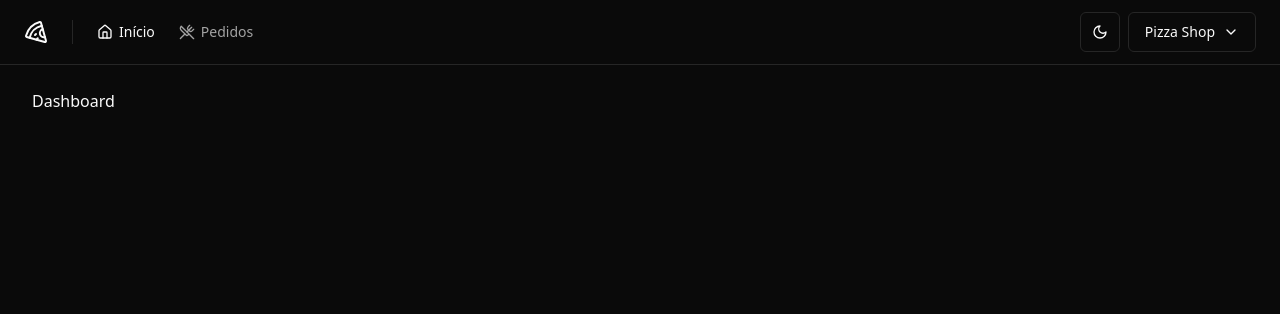
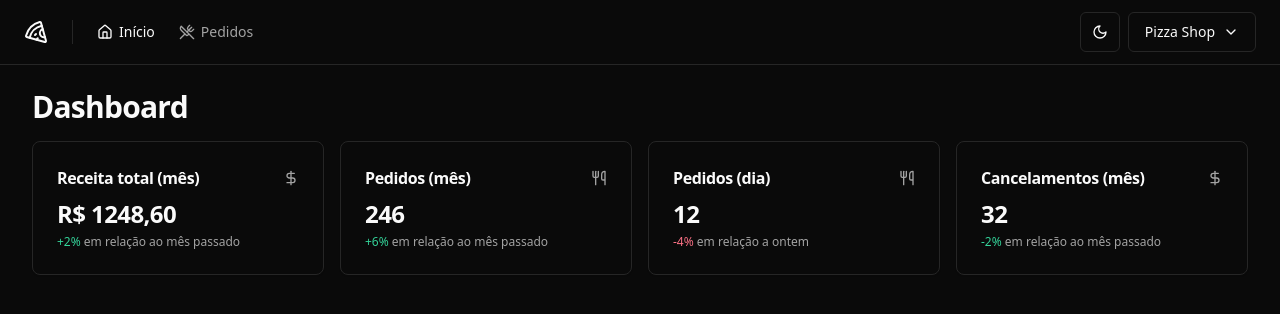
Before and after one commit to adonesbalica/pizzashop-web, a React (Vite) app: page / in a window 1280 px wide. Shown: the top 314 px of the page. Built offline with nearby package versions, Linux system fonts and the light colour scheme.

Commit message:
feat: metrics cards

```diff
--- /dev/null
+++ b/src/components/ui/card.tsx
@@ -0,0 +1,79 @@
+import * as React from "react"
+
+import { cn } from "@/lib/utils"
+
+const Card = React.forwardRef<
+  HTMLDivElement,
+  React.HTMLAttributes<HTMLDivElement>
+>(({ className, ...props }, ref) => (
+  <div
+    ref={ref}
+    className={cn(
+      "rounded-lg border bg-card text-card-foreground shadow-sm",
+      className
+    )}
+    {...props}
+  />
+))
+Card.displayName = "Card"
+
+const CardHeader = React.forwardRef<
+  HTMLDivElement,
+  React.HTMLAttributes<HTMLDivElement>
+>(({ className, ...props }, ref) => (
+  <div
+    ref={ref}
+    className={cn("flex flex-col space-y-1.5 p-6", className)}
+    {...props}
+  />
+))
+CardHeader.displayName = "CardHeader"
+
+const CardTitle = React.forwardRef<
+  HTMLDivElement,
+  React.HTMLAttributes<HTMLDivElement>
+>(({ className, ...props }, ref) => (
+  <div
+    ref={ref}
+    className={cn(
+      "text-2xl font-semibold leading-none tracking-tight",
+      className
+    )}
+    {...props}
+  />
+))
+CardTitle.displayName = "CardTitle"
+
+const CardDescription = React.forwardRef<
+  HTMLDivElement,
+  React.HTMLAttributes<HTMLDivElement>
+>(({ className, ...props }, ref) => (
+  <div
+    ref={ref}
+    className={cn("text-sm text-muted-foreground", className)}
+    {...props}
+  />
+))
+CardDescription.displayName = "CardDescription"
+
+const CardContent = React.forwardRef<
+  HTMLDivElement,
+  React.HTMLAttributes<HTMLDivElement>
+>(({ className, ...props }, ref) => (
+  <div ref={ref} className={cn("p-6 pt-0", className)} {...props} />
+))
+CardContent.displayName = "CardContent"
+
+const CardFooter = React.forwardRef<
+  HTMLDivElement,
+  React.HTMLAttributes<HTMLDivElement>
+>(({ className, ...props }, ref) => (
+  <div
+    ref={ref}
+    className={cn("flex items-center p-6 pt-0", className)}
+    {...props}
+  />
+))
+CardFooter.displayName = "CardFooter"
+
+export { Card, CardHeader, CardFooter, CardTitle, CardDescription, CardContent }
--- a/src/pages/app/dashboard.tsx
+++ /dev/null
@@ -1,10 +0,0 @@
-import { Helmet } from 'react-helmet-async'
-
-export function Dashboard() {
-  return (
-    <>
-      <Helmet title="Login" />
-      <h1>Dashboard</h1>
-    </>
-  )
-}
--- /dev/null
+++ b/src/pages/app/dashboard/dashboard.tsx
@@ -0,0 +1,24 @@
+import { Helmet } from 'react-helmet-async'
+
+import { DayOrdersAmountCard } from './day-orders-amount-card'
+import { MonthCanceledOrdersAmountCard } from './month-canceled-orders-amount-card'
+import { MonthOrderAmountCard } from './month-orders-amount-card'
+import { MonthRevenueCard } from './month-revenue-card'
+
+export function Dashboard() {
+  return (
+    <>
+      <Helmet title="Login" />
+      <div className="flex flex-col gap-4">
+        <h1 className="text-3xl font-bold tracking-tight">Dashboard</h1>
+
+        <div className="grid grid-cols-4 gap-4">
+          <MonthRevenueCard />
+          <MonthOrderAmountCard />
+          <DayOrdersAmountCard />
+          <MonthCanceledOrdersAmountCard />
+        </div>
+      </div>
+    </>
+  )
+}
--- /dev/null
+++ b/src/pages/app/dashboard/day-orders-amount-card.tsx
@@ -0,0 +1,22 @@
+import { Utensils } from 'lucide-react'
+
+import { Card, CardContent, CardHeader, CardTitle } from '@/components/ui/card'
+
+export function DayOrdersAmountCard() {
+  return (
+    <Card>
+      <CardHeader className="flex-row items-center justify-between space-y-0 pb-2">
+        <CardTitle className="text-base font-semibold">Pedidos (dia)</CardTitle>
+        <Utensils className="h-4 w-4 text-muted-foreground" />
+      </CardHeader>
+
+      <CardContent className="space-y-1">
+        <span className="text-2xl font-bold tracking-tight">12</span>
+        <p className="text-xs text-muted-foreground">
+          <span className="text-rose-500 dark:text-rose-400">-4%</span> em
+          relação a ontem
+        </p>
+      </CardContent>
+    </Card>
+  )
+}
--- /dev/null
+++ b/src/pages/app/dashboard/month-canceled-orders-amount-card.tsx
@@ -0,0 +1,24 @@
+import { DollarSign } from 'lucide-react'
+
+import { Card, CardContent, CardHeader, CardTitle } from '@/components/ui/card'
+
+export function MonthCanceledOrdersAmountCard() {
+  return (
+    <Card>
+      <CardHeader className="flex-row items-center justify-between space-y-0 pb-2">
+        <CardTitle className="text-base font-semibold">
+          Cancelamentos (mês)
+        </CardTitle>
+        <DollarSign className="h-4 w-4 text-muted-foreground" />
+      </CardHeader>
+
+      <CardContent className="space-y-1">
+        <span className="text-2xl font-bold tracking-tight">32</span>
+        <p className="text-xs text-muted-foreground">
+          <span className="text-emerald-500 dark:text-emerald-400">-2%</span> em
+          relação ao mês passado
+        </p>
+      </CardContent>
+    </Card>
+  )
+}
--- /dev/null
+++ b/src/pages/app/dashboard/month-orders-amount-card.tsx
@@ -0,0 +1,22 @@
+import { Utensils } from 'lucide-react'
+
+import { Card, CardContent, CardHeader, CardTitle } from '@/components/ui/card'
+
+export function MonthOrderAmountCard() {
+  return (
+    <Card>
+      <CardHeader className="flex-row items-center justify-between space-y-0 pb-2">
+        <CardTitle className="text-base font-semibold">Pedidos (mês)</CardTitle>
+        <Utensils className="h-4 w-4 text-muted-foreground" />
+      </CardHeader>
+
+      <CardContent className="space-y-1">
+        <span className="text-2xl font-bold tracking-tight">246</span>
+        <p className="text-xs text-muted-foreground">
+          <span className="text-emerald-500 dark:text-emerald-400">+6%</span> em
+          relação ao mês passado
+        </p>
+      </CardContent>
+    </Card>
+  )
+}
--- /dev/null
+++ b/src/pages/app/dashboard/month-revenue-card.tsx
@@ -0,0 +1,24 @@
+import { DollarSign } from 'lucide-react'
+
+import { Card, CardContent, CardHeader, CardTitle } from '@/components/ui/card'
+
+export function MonthRevenueCard() {
+  return (
+    <Card>
+      <CardHeader className="flex-row items-center justify-between space-y-0 pb-2">
+        <CardTitle className="text-base font-semibold">
+          Receita total (mês)
+        </CardTitle>
+        <DollarSign className="h-4 w-4 text-muted-foreground" />
+      </CardHeader>
+
+      <CardContent className="space-y-1">
+        <span className="text-2xl font-bold tracking-tight">R$ 1248,60</span>
+        <p className="text-xs text-muted-foreground">
+          <span className="text-emerald-500 dark:text-emerald-400">+2%</span> em
+          relação ao mês passado
+        </p>
+      </CardContent>
+    </Card>
+  )
+}
--- a/src/pages/app/orders/order-table-row.tsx
+++ b/src/pages/app/orders/order-table-row.tsx
@@ -1,7 +1,7 @@
 import { ArrowRight, Search, X } from 'lucide-react'
 
 import { Button } from '@/components/ui/button'
-import { Dialog, DialogContent, DialogTrigger } from '@/components/ui/dialog'
+import { Dialog, DialogTrigger } from '@/components/ui/dialog'
 import { TableCell, TableRow } from '@/components/ui/table'
 
 import { OrderDetails } from './order-details'
--- a/src/rotues.tsx
+++ b/src/rotues.tsx
@@ -2,7 +2,7 @@
 
 import { AppLayout } from './pages/_layouts/app'
 import { AuthLayout } from './pages/_layouts/auth'
-import { Dashboard } from './pages/app/dashboard'
+import { Dashboard } from './pages/app/dashboard/dashboard'
 import { Orders } from './pages/app/orders/orders'
 import { SingIn } from './pages/auth/sing-in'
 import { SingUp } from './pages/auth/sing-up'
```
